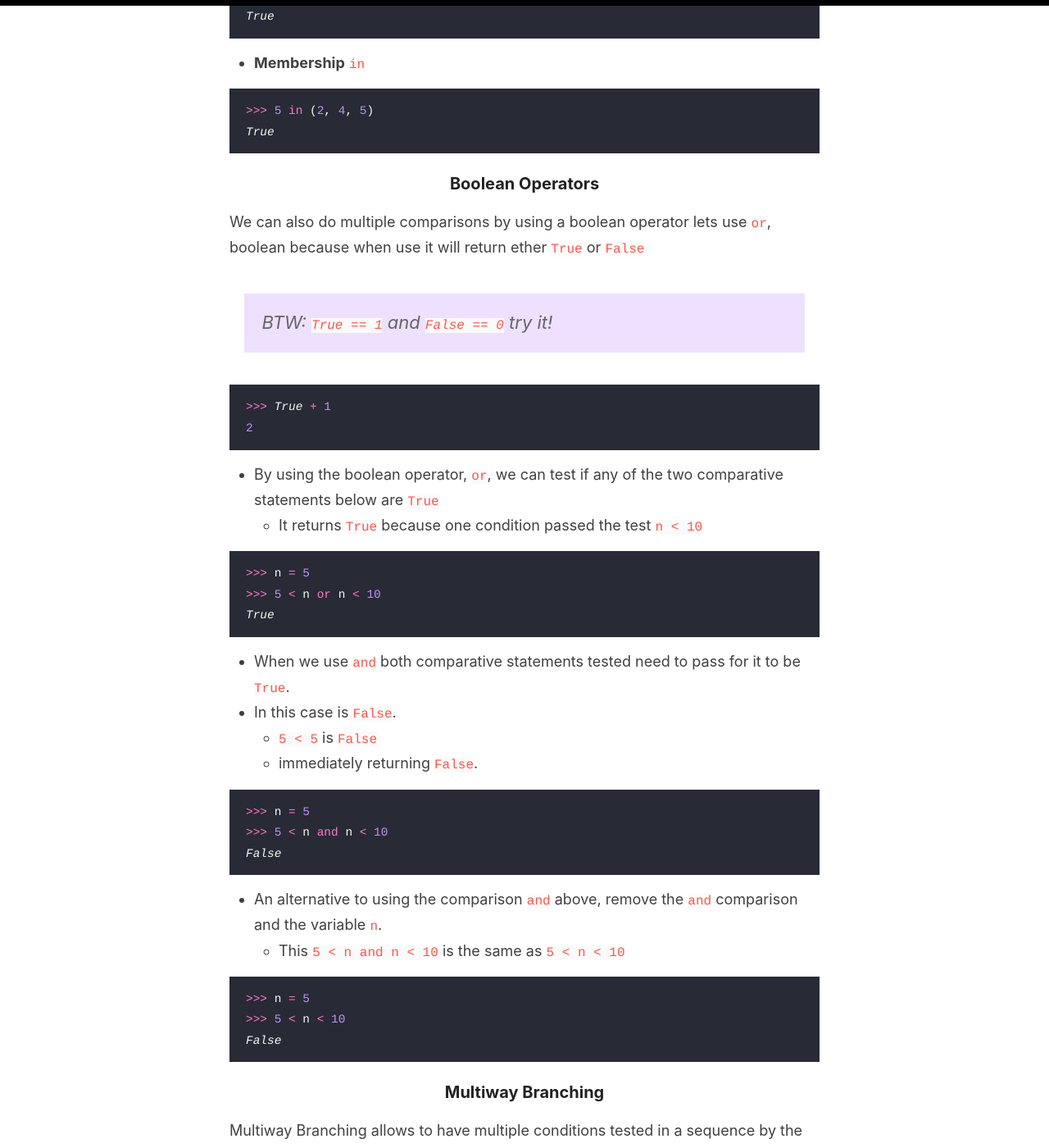
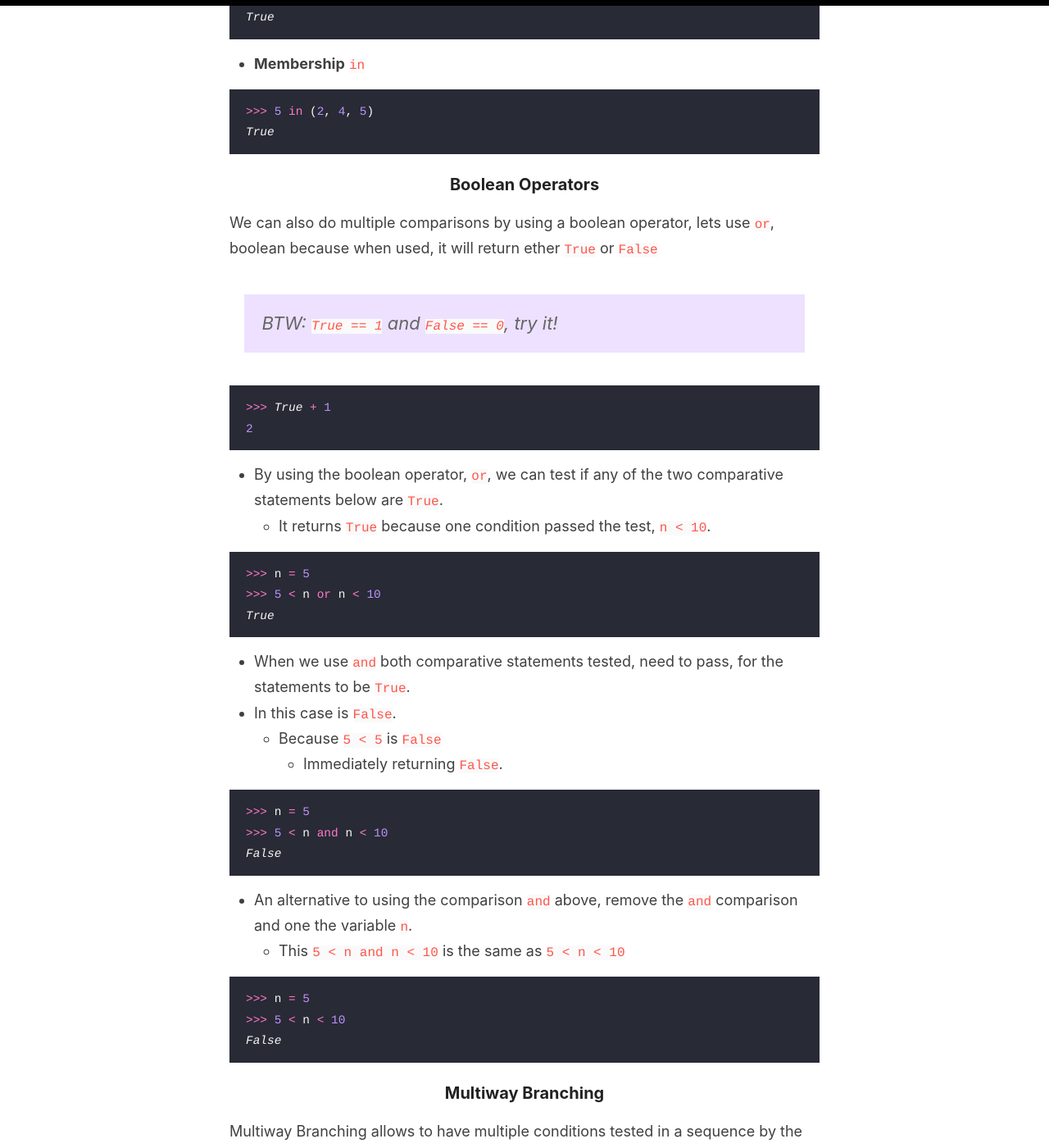
Before and after one commit to KikeVen/python911, a Jekyll site: the page built from _posts/2019-9-25-if_else_letter_grade_07.md, in a window 1280 px wide and 1400 px high, scrolled down 2466 px. Shown: the whole window at 82% size. Built offline with Jekyll 4.4.1, drawn with Linux system fonts in a browser that asks for light colours; comment, search, counter and statistics services are not loaded; some of the changed text lies outside the part shown.

Commit message:
editorial update

````diff
--- a/_posts/2019-9-25-if_else_letter_grade_07.md
+++ b/_posts/2019-9-25-if_else_letter_grade_07.md
@@ -83,17 +83,17 @@ True
 
 ### Boolean Operators
 
-We can also do multiple comparisons by using a boolean operator lets use `or`, boolean because when use it will return ether `True` or `False`
+We can also do multiple comparisons by using a boolean operator, lets use `or`, boolean because when used, it will return ether `True` or `False`
 
-> BTW: `True == 1` and `False == 0` try it!
+> BTW: `True == 1` and `False == 0`, try it!
 
 ```python
 >>> True + 1
 2
 ```
 
-* By using the boolean operator, `or`, we can test if any of the two comparative statements below are `True`
-  * It returns `True` because one condition passed the test `n < 10`
+* By using the boolean operator, `or`, we can test if any of the two comparative statements below are `True`.
+  * It returns `True` because one condition passed the test, `n < 10`.
 
 ```python
 >>> n = 5
@@ -101,10 +101,10 @@ We can also do multiple comparisons by using a boolean operator lets use `or`, b
 True
 ```
 
-* When we use `and` both comparative statements tested need to pass for it to be `True`.
+* When we use `and` both comparative statements tested, need to pass, for the statements to be `True`.
 * In this case is `False`.
-  * `5 < 5` is `False`
-  * immediately returning `False`.
+  * Because `5 < 5` is `False`
+    * Immediately returning `False`.
 
 ```python
 >>> n = 5
@@ -112,7 +112,7 @@ True
 False
 ```
 
-* An alternative to using the comparison `and` above, remove the `and` comparison and the variable `n`.
+* An alternative to using the comparison `and` above, remove the `and` comparison and one the variable `n`.
   * This `5 < n and n < 10` is the same as `5 < n < 10`
 
 ```python
@@ -129,7 +129,7 @@ Multiway Branching allows to have multiple conditions tested in a sequence by th
 * `elif` is used to tie multiple `if` statements together.
 * You can have any number of `elif` statements as you like.
 * It will execute the first test is passed, in the case `True`.
-  * Below none of the conditions are met until it reaches `color == "yellow"`
+  * Below none of the conditions are met until it reaches `color == "yellow"`.
 
 > Notice how we are using the **f-string** format to pass the `{color}` variable.
 
@@ -166,9 +166,9 @@ So our later grade ranges would be:
 | D      | 60 to 69    |
 | F      | < to 60     |
 
-For these many conditions to be tested, we would have to use Multi Branching, `elif` between the first `if` and the `else` statements
+For these many conditions to be tested, we would have to use Multi Branching, `elif` between the first `if` and the `else` statements.
 
-We are going to say `if` `grade_average` is between **100** and **86** then it needs to return the **letter A** and so on down the line with all the letter grades.
+We are going to say `if` `grade_average` is between **100** and **86** then it needs to return the **letter A** and so on down the line, with all the letter grades.
 
 * We could write it like this:
   * `if 100 >= grade_average and grade_average >= 90:`.
````
Also changed, not shown: other parts of _posts/2019-9-25-if_else_letter_grade_07.md (+7 -7 lines).
